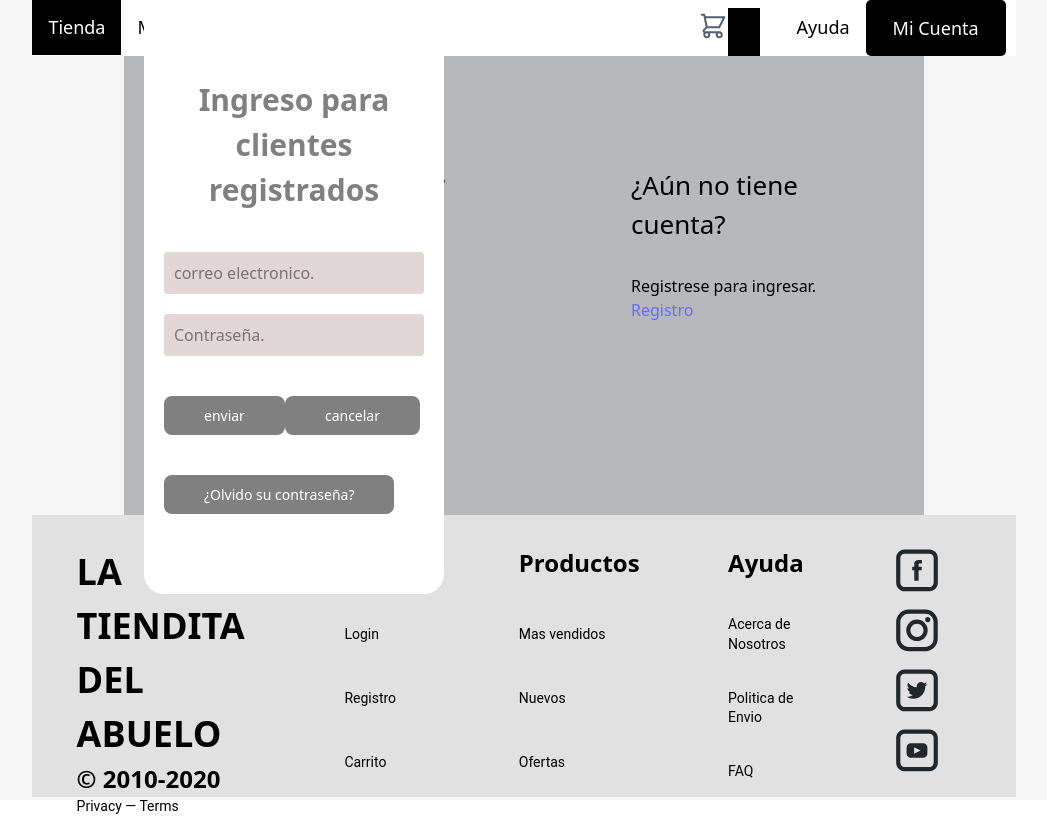
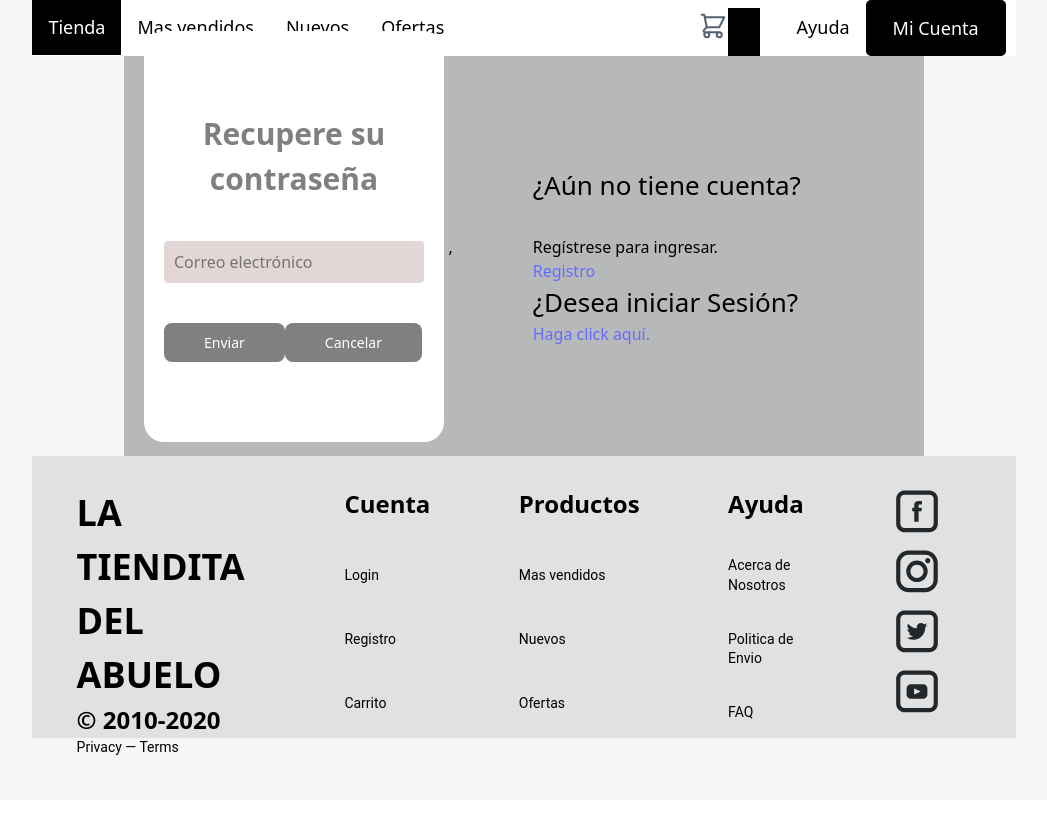
Before and after one commit to RodrigoAGA/Proyecto-PW, a React (Vite) app: page /Recuperar in a window 1280 px wide. Shown: the whole page, without its empty margins (116-1163 px from the left). Built offline with nearby package versions, Linux system fonts and the light colour scheme.

Commit message:
Update Recuperar.jsx

```diff
--- a/src/components/Recuperar.jsx
+++ b/src/components/Recuperar.jsx
@@ -3,58 +3,84 @@ import Pie from './Pie';
 import Cabecera from './Cabecera';
 import './Parte1.css';
 
+const Recuperar = () => {
+  const [email, setEmail] = useState('');
 
-const Recuperar = () => {
-    const [state, setState] = useState({
-        contenedor_login_registro: "10px",
-        formulario_login: false,
-        formulario_registro: true,
-        caja_trasera_login: "0",
-        caja_trasera_registro: "1",
-        formulario_recuperar_contraseña: false,
+  const handleChange = (e) => {
+    setEmail(e.target.value);
+  };
+
+  const handleSubmit = async (e) => {
+    e.preventDefault();
+    try {
+      const res = await fetch('http://localhost:5000/api/auth/forgot-password', {
+        method: 'POST',
+        headers: {
+          'Content-Type': 'application/json',
+        },
+        body: JSON.stringify({ email }),
       });
 
+      const data = await res.json();
+      console.log("Revise su correo para recuperar su contraseña."); // Aquí puedes manejar la respuesta del servidor
+    } catch (err) {
+      console.error(err);
+    }
+  };
+
   return (
-        <><><Cabecera></Cabecera>
+    <>
+      <Cabecera />
       <div className="contenedor-todo">
-                {/* Cajas */}
         <div className="caja-trasera">
           <div className="caja-trasera-login">
-                        <h3>¿Ya tiene una cuenta?</h3>
-                        <p>Iniciar sesión para ingresar.</p>
-                        <button id="btn-iniciar-sesion" >Iniciar Sesión</button>
-                        <button id="btn-Recuperar-contraseña">¿Olvido su contraseña?</button>
+            <h3>¿Ya tiene una       ,</h3>
+            <p>Iniciar sesión para ingresa  ,</p>
+            <a href="./Formulario">Iniciar Sesión</a>
+            <br />
+            <a href="./Recuperar">¿Olvido su contraseña?</a>
           </div>
-
           <div className="caja-trasera-registro">
             <h3>¿Aún no tiene cuenta?</h3>
-                        <p>Registrese para ingresar.</p>
+            <p>Regístrese para ingresar.</p>
             <a href="./Registro">Registro</a>
+            <h3>¿Desea iniciar Sesión?</h3>
+            <a href="./Formulario">Haga click aquí.</a>
           </div>
         </div>
 
-                {/* Formularios */}
         <div className="contenedor-login-registro">
-                    <form action="" id="formulariologin" className="formulario-login">
-                        <h2>Ingreso para clientes registrados</h2>
-                        <input type="email" placeholder="correo electronico." />
-                        <input type="password" placeholder="Contraseña." />
-                        <button type="submit" id="enviar">enviar</button>
-                        <button type="reset" id="cancelar">cancelar</button>
-                        <button id="btn-Recuperar-contraseña">¿Olvido su contraseña?</button>
+          <form onSubmit={handleSubmit} className="formulario-login">
+            <h2>Recupere su contraseña</h2>
+            <input
+              type="email"
+              placeholder="Correo electrónico"
+              value={email}
+              onChange={handleChange}
+              required
+            />
+            <button type="submit" id="enviar">Enviar</button>
+            <button type="reset" id="cancelar">Cancelar</button>
+            <a href="./">
+
+            </a>
           </form>
 
           <form action="" id="formularioregistro" className="formulario-registro">
             <h2>Registrarse</h2>
             <input type="text" placeholder="Nombre completo:" required />
-                        <input type="email" placeholder="Correo electronico" required />
+            <input type="email" placeholder="Correo electrónico" required />
             <input type="text" placeholder="Usuario" required />
-                        <input type="password" placeholder="Constraseña" required />
-                        <button type="submit" id="enviar">enviar</button>
-                        <button type="reset" id="cancelar">cancelar</button>
+            <input type="password" placeholder="Contraseña" required />
+
+            <button type="submit" id="enviar">Enviar</button>
+            <button type="reset" id="cancelar">Cancelar</button>
+
           </form>
         </div>
-            </div></><Pie /></>
+      </div>
+      <Pie />
+    </>
   );
 };
 
```
Lines whose indentation alone changed are shown as unchanged.
